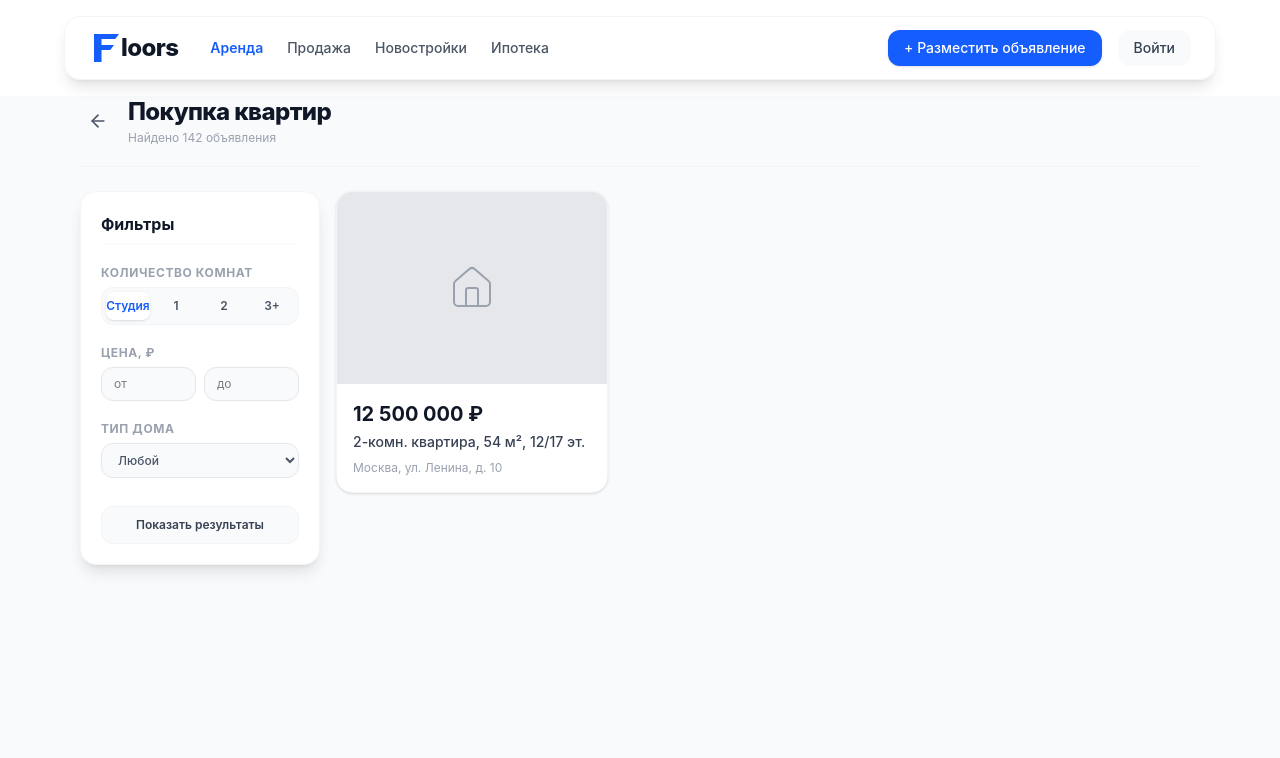
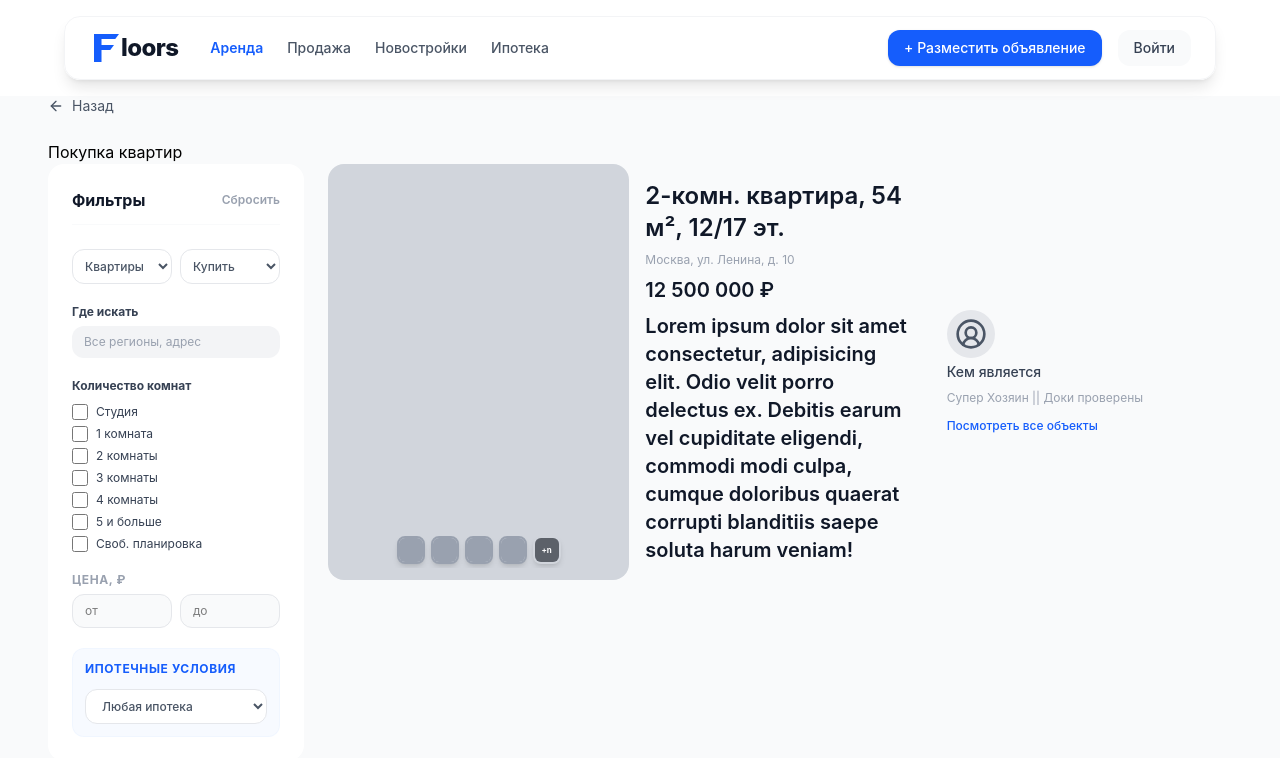
Before and after one commit to A-hil/Floors, a React (Vite) app: page /search in a window 1280 px wide. Shown: the top 758 px of the page. Built offline with nearby package versions, Linux system fonts and the light colour scheme.

Commit message:
Улучшена логика переходов, адаптирован поисковый модуль

```diff
--- a/src/main.jsx
+++ b/src/main.jsx
@@ -6,6 +6,7 @@ import './index.css'
 import App from './App.jsx'
 import HomePage from './pages/HomePage.jsx'
 import SearchResultsPage from './pages/SearchResultsPage.jsx'
+import ViewCardPage from './pages/ViewCardPage.jsx'
 
 const router = createBrowserRouter([
   {
@@ -19,7 +20,8 @@ const router = createBrowserRouter([
       {
         path: "/search",
         element: <SearchResultsPage />,
-      }
+      },
+      { path: "/property", element: <ViewCardPage /> }
     ]
   }
 ]);
--- a/src/pages/HomePage.jsx
+++ b/src/pages/HomePage.jsx
@@ -1,7 +1,5 @@
-import React from 'react'
 import '../index.css'
 import { useNavigate } from 'react-router-dom';
-import { Outlet } from 'react-router-dom';
 import {ArrowRight } from 'lucide-react';
 
 function HomePage () {
--- a/src/pages/SearchResultsPage.jsx
+++ b/src/pages/SearchResultsPage.jsx
@@ -1,101 +1,270 @@
-import React from 'react';
-import { useSearchParams, useNavigate } from 'react-router-dom';
-// Импортируем правильные названия иконок из Lucide
-import {ArrowLeft, Home } from 'lucide-react';
+import { useSearchParams, useNavigate, Link } from 'react-router-dom';
+import {ArrowLeft, CircleUserRound } from 'lucide-react';
 
 export default function SearchResultPage() {
+
   const [searchParams] = useSearchParams();
   const navigate = useNavigate();
+  const id = searchParams.get('id') || '1';
 
-  // Извлекаем параметры из URL для заголовка
+
+    const mockDataUser ={  // Здесь в будущем буду проверяться данные для продовца
+    author : "Кем является",
+    rating : "Рейтинг",
+    status: "Супер Хозяин || Доки проверены"
+  }
+
+  let CountPhotoElements = "+n" //А здесь просто коллво фоток
+
+  // текущий тип сделки
   const action = searchParams.get('action') || 'buy';
   const type = searchParams.get('type') || 'flat';
+  return (
+<div className="w-full mx-auto px-12 mt-24">
+      <button
+        onClick={() => navigate(-1)}
+        className="flex items-center gap-2 text-sm
+        text-gray-600 hover:text-gray-900 mb-6"
+      >
+        <ArrowLeft className="w-4 h-4" /> Назад
+      </button>
 
-  return (
-<div className="max-w-6xl mx-auto px-4 mt-24 min-h-screen relative">
-  <div className="flex flex-col sm:flex-row sm:items-center justify-between gap-4 border-b border-gray-100 pb-5 mb-6">
-    <div className="flex items-center gap-3">
-      <button
-        onClick={() => navigate('/')}
-        className="p-2 hover:bg-gray-100 rounded-xl transition-colors text-gray-600"
-        title="На главную"
-      >
-        <ArrowLeft className="w-5 h-5" />
-      </button>
-      <div>
-        <h1 className="text-2xl font-extrabold text-gray-900 tracking-tight">
+        <h1>
           {action === 'buy' ? 'Покупка' : 'Аренда'} {type === 'flat' ? 'квартир' : 'недвижимости'}
         </h1>
-        <p className="text-xs text-gray-400 mt-0.5">Найдено 142 объявления</p>
+
+            <div className="flex flex-col md:flex-row
+             gap-6 items-start">
+              {/*Фильтры*/}
+            <div className="p-6 rounded-2xl flex
+            flex-col gap-5 top-24 z-20 sticky
+            w-full md:w-64 flex-shrink-0 bg-white">
+              <div className="flex items-center justify-between
+              border-b border-gray-50 pb-3">
+                <h3 className="font-bold text-gray-900
+                text-base">Фильтры</h3>
+                <button
+                  onClick={() => navigate('/search?action=buy&type=flat')}
+                  className="text-xs font-semibold
+                  text-gray-400 hover:text-blue-600
+                  transition-colors"
+                >
+                  Сбросить
+                </button>
               </div>
+            {/*Тип */}
+            <div className="grid grid-cols-2 gap-2 w-full">
+              <select className="w-full min-w-0 mt-1 px-2 py-2 bg-white border border-gray-200 rounded-xl text-xs focus:outline-none focus:border-blue-500 text-gray-600 font-medium truncate">
+                <option>Квартиры</option>
+                <option>Комнаты</option>
+                <option>Дома, Дачи...</option>
+                <option>Коммерческая</option>
+              </select>
+              <select className="w-full min-w-0 mt-1 px-2 py-2 bg-white border border-gray-200 rounded-xl text-xs focus:outline-none focus:border-blue-500 text-gray-600 font-medium truncate">
+                <option>Купить</option>
+                <option>Снять</option>
+              </select>
+            </div>
+            {/* Срок аренды */}
+            {action === 'rent' && (
+              <div className="flex flex-col gap-1.5">
+                <label className="text-xs font-bold text-gray-700">Срок аренды</label>
+                <div className="grid grid-cols-2 gap-1 bg-gray-100 p-0.5 rounded-xl text-center">
+                  <button className="py-1.5 text-xs font-semibold bg-white border border-gray-900 rounded-xl shadow-sm text-gray-900">На длит. срок</button>
+                  <button className="py-1.5 text-xs font-medium text-gray-600 hover:text-gray-900 transition-colors">Посуточно</button>
+                </div>
+              </div>
+            )}
+
+            <div className="flex flex-col gap-1.5">
+              <label className="text-xs font-bold text-gray-700">Где искать</label>
+              <input type="text" placeholder="Все регионы, адрес" className="w-full px-3 py-2 bg-gray-100 text-xs rounded-xl focus:outline-none focus:ring-1 focus:ring-blue-500 placeholder-gray-400" />
+            </div>
+
+            {/* 4. Количество комнат (Обновлено на чекбоксы из макета) */}
+            <div className="flex flex-col gap-1.5">
+              <label className="text-xs font-bold text-gray-700">Количество комнат</label>
+              <div className="flex flex-col gap-1.5 mt-1">
+                {['Студия', '1 комната', '2 комнаты', '3 комнаты', '4 комнаты', '5 и больше', 'Своб. планировка'].map((room) => (
+                  <label key={room} className="flex items-center gap-2 text-xs text-gray-600 cursor-pointer">
+                    <input type="checkbox" className="w-4 h-4 rounded text-blue-600 border-gray-300 focus:ring-blue-500" />
+                    <span className="text-gray-700">{room}</span>
+                  </label>
+                ))}
               </div>
             </div>
 
-
-{/* Главная обертка для всего блока */}
-<div className='relative w-full'>
-
-  <div className='hidden md:block absolute left-0 top-0 w-60 z-30'>
-    <div className="bg-white p-5 rounded-2xl border border-gray-100 shadow-lg flex flex-col gap-5 sticky top-24">
-
-      <h3 className="font-bold text-gray-900 text-base border-b border-gray-50 pb-2">Фильтры</h3>
+            {/* Стоимость или Арендная плата */}
 
             <div className="flex flex-col gap-1.5">
-        <label className="text-xs font-bold text-gray-400 uppercase tracking-wider">Количество комнат</label>
-        <div className="flex flex-wrap gap-1 bg-gray-50 p-1 rounded-xl border border-gray-100">
-          <button className="flex-1 py-1.5 text-xs font-semibold bg-white rounded-lg shadow-sm text-blue-600">Студия</button>
-          <button className="flex-1 py-1.5 text-xs font-semibold text-gray-600 hover:text-gray-900">1</button>
-          <button className="flex-1 py-1.5 text-xs font-semibold text-gray-600 hover:text-gray-900">2</button>
-          <button className="flex-1 py-1.5 text-xs font-semibold text-gray-600 hover:text-gray-900">3+</button>
+              <label className="text-xs font-bold text-gray-400 uppercase tracking-wider">
+                Цена, {action === 'buy' ? '₽' : '₽ / мес.'}
+              </label>
+              <div className="flex items-center gap-2">
+                <input type="number" placeholder="от" className="w-full px-3 py-2 bg-gray-50 border border-gray-200 rounded-xl text-xs focus:outline-none focus:border-blue-500 transition-colors" />
+                <input type="number" placeholder="до" className="w-full px-3 py-2 bg-gray-50 border border-gray-200 rounded-xl text-xs focus:outline-none focus:border-blue-500 transition-colors" />
               </div>
             </div>
 
-      <div className="flex flex-col gap-1.5">
-        <label className="text-xs font-bold text-gray-400 uppercase tracking-wider">Цена, ₽</label>
-        <div className="flex items-center gap-2">
-          <input type="number" placeholder="от" className="w-full px-3 py-2 bg-gray-50 border border-gray-200 rounded-xl text-xs focus:outline-none focus:border-blue-500" />
-          <input type="number" placeholder="до" className="w-full px-3 py-2 bg-gray-50 border border-gray-200 rounded-xl text-xs focus:outline-none focus:border-blue-500" />
+            {action === 'buy' && (
+              <div className="flex flex-col gap-2 bg-blue-50/50 p-3 rounded-xl border border-blue-50/80">
+                <label className="text-xs font-bold text-blue-600 uppercase tracking-wider">Ипотечные условия</label>
+                <select className="w-full mt-1 px-3 py-2 bg-white border border-gray-200 rounded-xl text-xs focus:outline-none focus:border-blue-500 text-gray-600 font-medium">
+                  <option>Любая ипотека</option>
+                  <option>Семейная ипотека</option>
+                  <option>IT-ипотека</option>
+                  <option>Господдержка</option>
+                </select>
+              </div>
+            )}
+
+            {action === 'rent' && (
+              <div className="flex flex-col gap-2 bg-emerald-50/40 p-3 rounded-xl border border-emerald-50/80">
+                <label className="text-xs font-bold text-emerald-600 uppercase tracking-wider">Условия аренды</label>
+                <div className="flex flex-col gap-2 mt-1">
+                  <label className="flex items-center gap-2 text-xs text-gray-600 cursor-pointer">
+                    <input type="checkbox" className="rounded text-emerald-500 focus:ring-emerald-500" />
+                    Без залога
+                  </label>
+                  <label className="flex items-center gap-2 text-xs text-gray-600 cursor-pointer">
+                    <input type="checkbox" className="rounded text-emerald-500 focus:ring-emerald-500" />
+                    Без комиссии агенту
+                  </label>
                 </div>
               </div>
+            )}
 
-      <div className="flex flex-col gap-1.5">
-        <label className="text-xs font-bold text-gray-400 uppercase tracking-wider">Тип дома</label>
-        <select className="w-full px-3 py-2 bg-gray-50 border border-gray-200 rounded-xl text-xs focus:outline-none focus:border-blue-500 text-gray-600 font-medium">
-          <option>Любой</option>
-          <option>Кирпичный</option>
-          <option>Монолитный</option>
-          <option>Панельный</option>
-        </select>
+
           </div>
 
-      <button className="w-full mt-2 py-2.5 bg-gray-50 hover:bg-gray-100 active:scale-95 text-gray-700 font-semibold text-xs rounded-xl transition-all border border-gray-100">
-        Показать результаты
-      </button>
+
+
+            <Link to={`/property/1?action=${action}&type=${type}`}
+            className='flex-1 w-full self-start h-min-10 '>
+            {/* Блок для изображения */}
+            <div className="grid grid-cols-1 md:grid-cols-3">
+            <div className="relative h-48 md:h-full
+            min-h-[192px] bg-gray-300 flex items-center
+            justify-center text-gray-400 rounded-2xl">
+                 {/* Побочные фото-карточки снизу*/}
+                <div className="absolute bottom-3 left-3
+                right-3 flex gap-1.5 overflow-x-auto pb-1
+                scrollbar-none justify-center z-10">
+
+                    {/* Маленькая карточка 1 */}
+                    <div className="w-12 h-12 md:w-7 md:h-7
+                    bg-gray-300 rounded-lg border-2
+                     flex-shrink-0
+                    cursor-pointer overflow-hidden
+                    shadow-md hover:opacity-90 hover:border-blue-500
+                    transition-opacity">
+                    <div className="w-full h-full
+                    bg-gray-400"></div>
+                    </div>
+
+                    <div className="w-12 h-12 md:w-7 md:h-7
+                    bg-gray-300 rounded-lg border-2
+                     flex-shrink-0
+                    cursor-pointer overflow-hidden
+                    shadow-md hover:opacity-90 hover:border-blue-500
+                    transition-opacity">
+                    <div className="w-full h-full
+                    bg-gray-400"></div>
+                    </div>
+
+                    <div className="w-12 h-12 md:w-7 md:h-7
+                    bg-gray-300 rounded-lg border-2
+                     flex-shrink-0
+                    cursor-pointer overflow-hidden
+                    shadow-md hover:opacity-90 hover:border-blue-500
+                    transition-opacity">
+                    <div className="w-full h-full
+                    bg-gray-400"></div>
+                    </div>
+
+                    <div className="w-12 h-12 md:w-7 md:h-7
+                    bg-gray-300 rounded-lg border-2
+                     flex-shrink-0
+                    cursor-pointer overflow-hidden
+                    shadow-md hover:opacity-90 hover:border-blue-500
+                    transition-opacity">
+                    <div className="w-full h-full
+                    bg-gray-400"></div>
+                    </div>
+
+                    <div className="relative w-12 h-12 md:w-7 md:h-7
+                    bg-gray-300 rounded-lg border-2 border-transparent
+                    flex-shrink-0 cursor-pointer overflow-hidden shadow-md
+                    hover:opacity-90 hover:border-blue-500
+                    transition-all duration-200">
+                    <div className="w-full h-full bg-gray-400"></div>
+                    <div className="absolute inset-0 bg-black/40 flex
+                    items-center justify-center text-white font-bold
+                    text-[10px] md:text-[8px]">
+                        {CountPhotoElements}
+                    </div>
+
+                    </div>
 
                 </div>
             </div>
 
-  {/* КАРТОЧКИ: Чистая сетка, сдвинутая вправо на md:pl-64 */}
-  {/* Удалены лишние классы order, md:col-span-3, которые были нужны для табличной верстки */}
-  <div className="grid grid-cols-1 sm:grid-cols-2 lg:grid-cols-3 gap-6 items-start md:pl-64">
+            {/*Блок с текстовой информацией */}
+            <div className="p-4 flex flex-col justify-center
+            text-left">
+                <div className="text-2xl font-semibold
+                text-gray-900">
+                2-комн. квартира, 54 м², 12/17 эт.
+                </div>
+                <div className="text-xs text-gray-400
+                mt-2">
+                Москва, ул. Ленина, д. 10
+                </div>
+                <div className="text-xl font-semibold
+                text-gray-900 mt-2">
+                  {action === 'buy' ? '12 500 000 ₽' : '45 000 ₽ / мес.'}
 
-    {/* Временная заглушка карточки 1 */}
-    <div className="bg-white border border-gray-100 rounded-2xl overflow-hidden shadow-sm hover:shadow-md transition-shadow">
-      <div className="h-48 bg-gray-200 flex items-center justify-center text-gray-400">
-        <Home className="w-12 h-12 stroke-[1]" />
+                {/* Блок, который нужен только при аренде */}
+
+                  {action === 'rent' && (
+                    <div className="text-xs text-gray-400">
+                      Залог 100%, без комиссии
                     </div>
-      <div className="p-4">
-        <div className="text-xl font-bold text-gray-900">12 500 000 ₽</div>
-        <div className="text-sm font-medium text-gray-700 mt-1">2-комн. квартира, 54 м², 12/17 эт.</div>
-        <div className="text-xs text-gray-400 mt-2">Москва, ул. Ленина, д. 10</div>
+                  )}
+
+                    <div className="text-xl font-semibold
+                text-gray-900 mt-2">
+                    Lorem ipsum dolor sit amet consectetur, adipisicing elit. Odio velit porro delectus ex. Debitis earum vel cupiditate eligendi, commodi modi culpa, cumque doloribus quaerat corrupti blanditiis saepe soluta harum veniam!
                 </div>
                 </div>
 
             </div>
 
+            <div className="p-4 flex flex-col justify-center
+            text-left">
+                    <div className="w-12 h-12 bg-gray-200
+                    rounded-full flex items-center
+                    justify-center cursor-pointer
+                    hover:bg-gray-300 transition-colors">
+                        <CircleUserRound className="w-8 h-8
+                        text-gray-600" />
+                    </div>
+                <div className="text-sm font-medium
+                text-gray-700 mt-1">
+                    {mockDataUser.author}
+                </div>
+                <div className="text-xs text-gray-400
+                mt-2">
+                {mockDataUser.status}
+                </div>
+                  <span className="mt-3 text-xs font-medium text-blue-600 group-hover:text-blue-700 transition-colors">
+              Посмотреть все объекты
+            </span>
+            </div>
             </div>
 
-
+                </Link>
+                </div>
 </div>
   );
 }
--- /dev/null
+++ b/src/pages/ViewCardPage.jsx
@@ -0,0 +1,13 @@
+import { useParams, useNavigate } from 'react-router-dom';
+import { ArrowLeft, CircleUserRound} from 'lucide-react';
+
+export default function ViewCardPage() {
+  const { id } = useParams();
+  const navigate = useNavigate();
+
+  return (
+    <>
+        Пока ничего нет...
+    </>
+  );
+}
```
Lines whose indentation alone changed are shown as unchanged.
